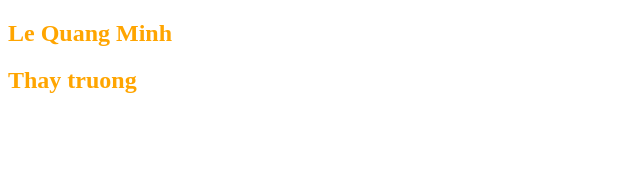
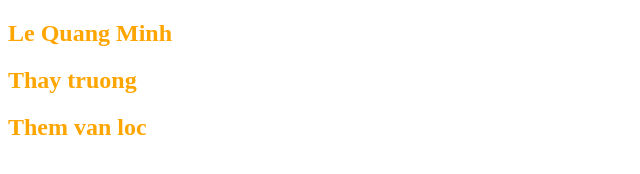
Before and after one commit to Minh181124/DemoMNM, a plain HTML site: page about.html in a window 1280 px wide. Shown: the whole page, without its empty margins (0-640 px from the left). Drawn offline with Linux system fonts and the light colour scheme.

Commit message:
Them Van Loc

```diff
--- a/about.html
+++ b/about.html
@@ -9,5 +9,6 @@
 <body>
     <h2>Le Quang Minh</h2>
     <h2> Thay truong</h2>
+    <h2>Them van loc</h2>
 </body>
 </html>
```
